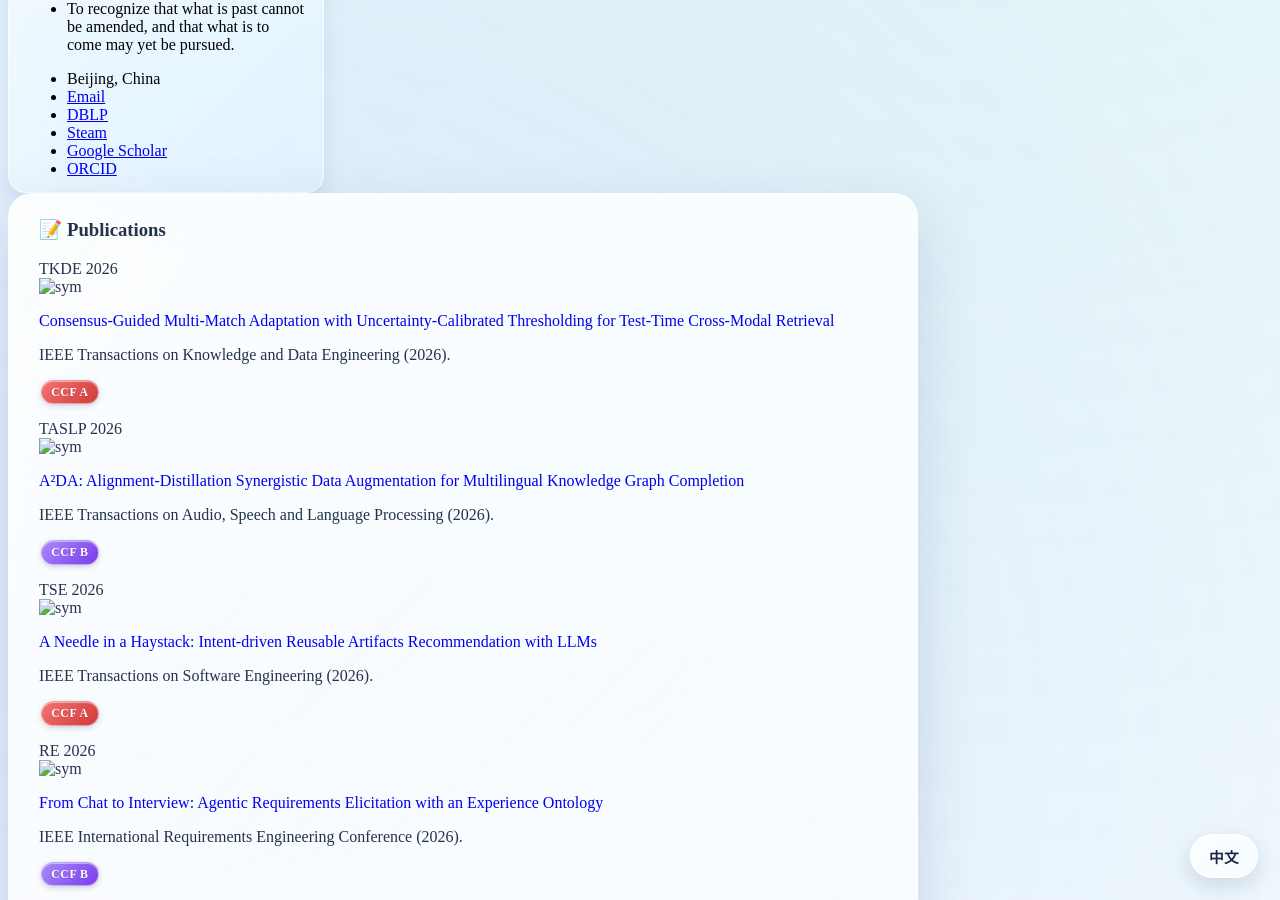
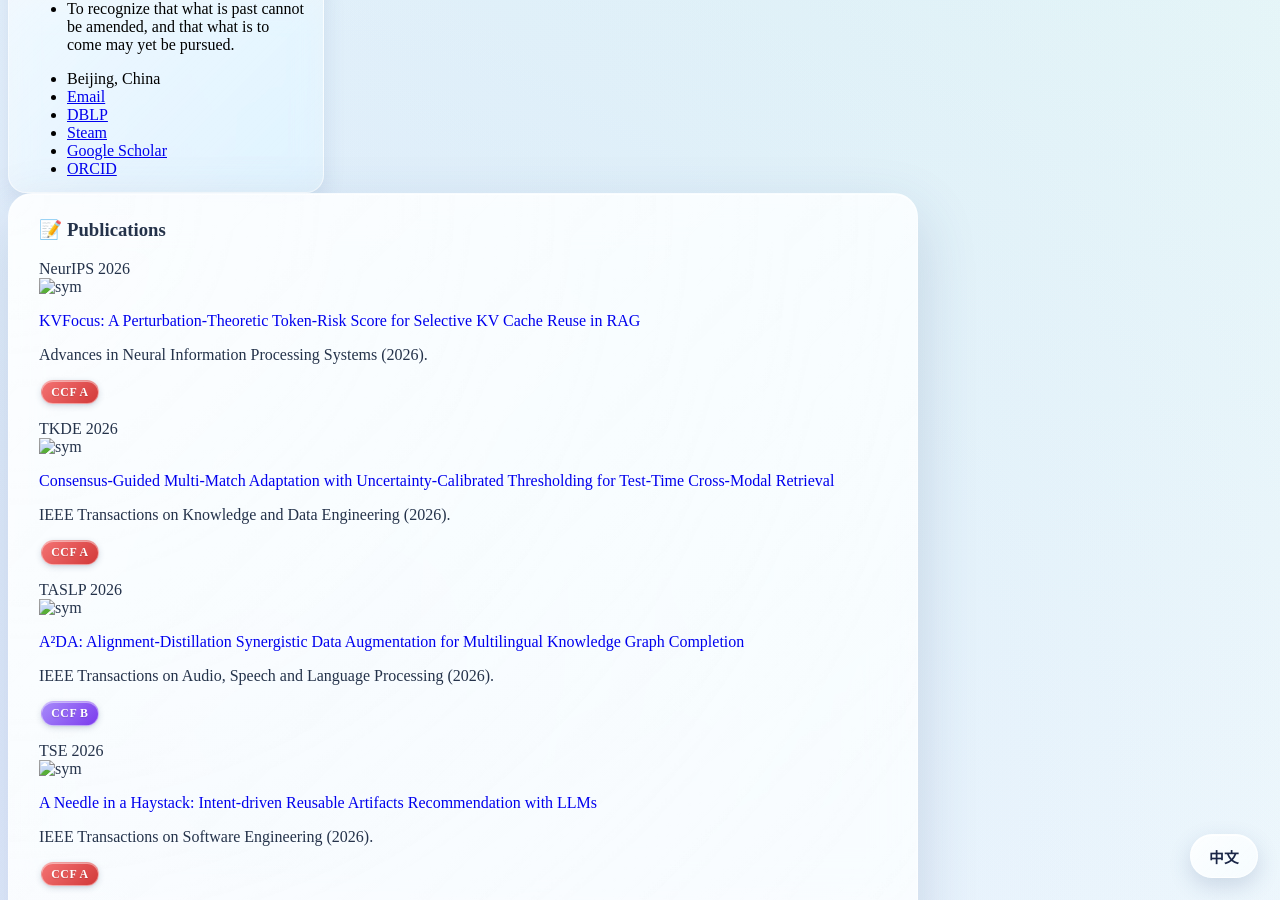
Before and after one commit to heyuanpengpku/heyuanpeng.github.io, a Jekyll site: the page built from _pages/includes/pub.md, in a window 1280 px wide and 900 px high, scrolled down 497 px. Built offline with Jekyll 4.4.1, drawn with Linux system fonts in a browser that asks for light colours; our own code applies the rules of GitHub Pages for plain Markdown files.

Commit message:
publications: add KVFocus (NeurIPS 2026) with cover

```diff
--- a/_pages/includes/pub.md
+++ b/_pages/includes/pub.md
@@ -1,6 +1,18 @@
 <div class="art-box-glass" markdown="1">
 
 <h1 id="publications"><span class="lang-en">📝 Publications</span><span class="lang-zh">📝 学术论文</span></h1>
+
+<div class='paper-box'><div class='paper-box-image'><div><div class="badge">NeurIPS 2026</div><img src='images/covers/2026-neurips-hyp.jpg' alt="sym" width="100%"></div></div>
+<div class='paper-box-text' markdown="1">
+
+[KVFocus: A Perturbation-Theoretic Token-Risk Score for Selective KV Cache Reuse in RAG](#)
+
+Advances in Neural Information Processing Systems (2026).
+
+<span class="hyp-pill ccf-a">CCF A</span>
+
+</div>
+</div>
 
 <div class='paper-box'><div class='paper-box-image'><div><div class="badge">TKDE 2026</div><img src='images/covers/2026-tkde-hyp.jpg' alt="sym" width="100%"></div></div>
 <div class='paper-box-text' markdown="1">
```
Also changed, not shown: images/covers/2026-neurips-hyp.jpg (added).
